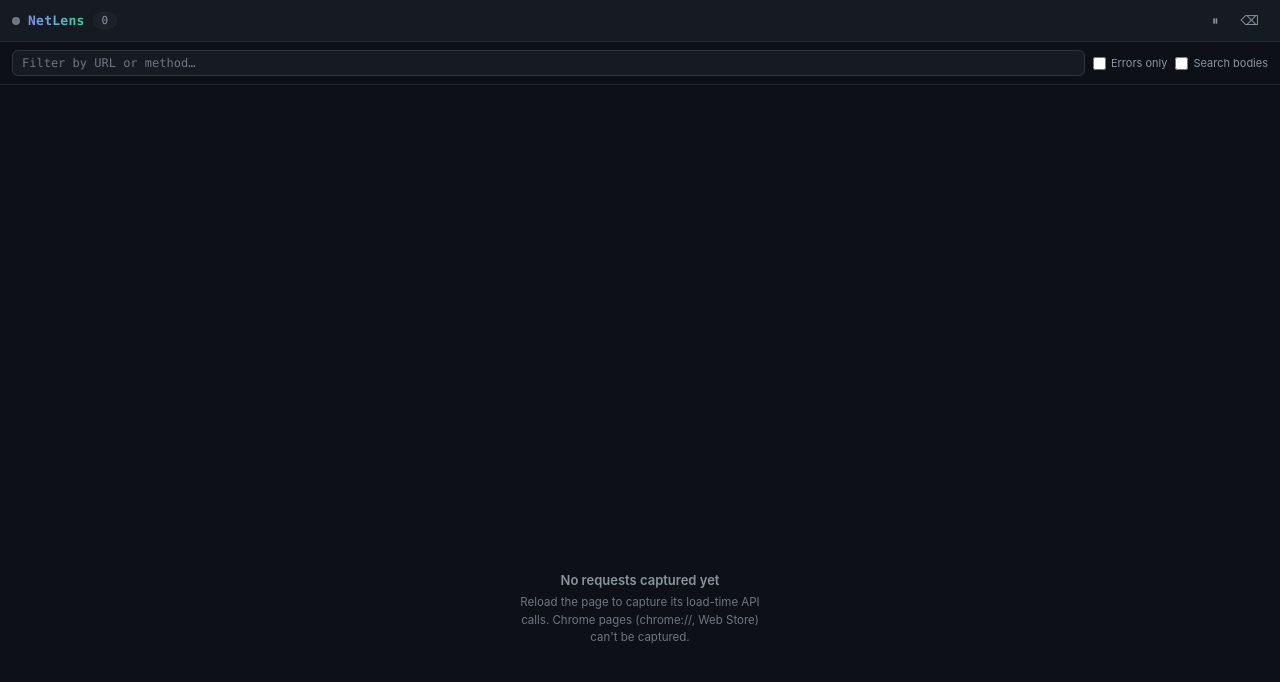
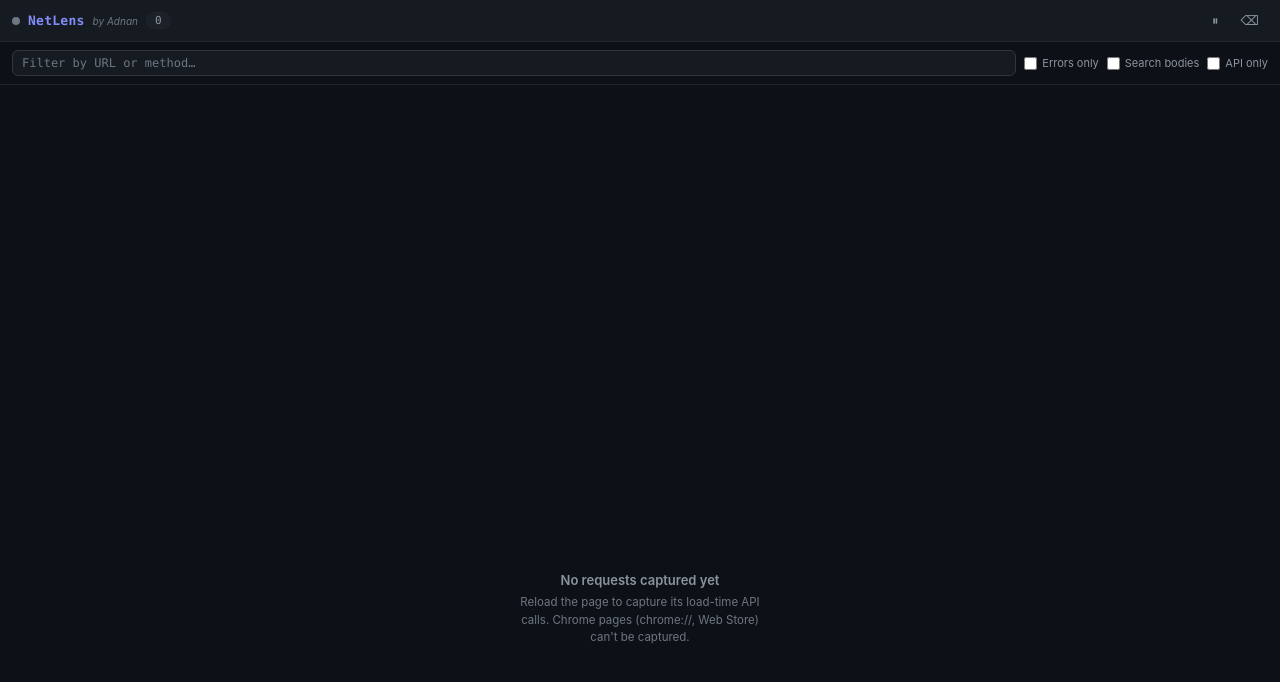
Before and after one commit to Armstain/NetLens, a browser extension: page sidepanel.html in a window 1280 px wide. Drawn offline with Linux system fonts and the light colour scheme.

Commit message:
updated sidebar

```diff
--- a/sidepanel.css
+++ b/sidepanel.css
@@ -49,10 +49,14 @@ body { display: flex; flex-direction: column; }
   font-weight: 600;
   font-size: 13px;
   letter-spacing: 0.02em;
-  background: linear-gradient(90deg, var(--indigo), var(--emerald));
-  -webkit-background-clip: text;
-  background-clip: text;
-  color: transparent;
+  color: var(--indigo);
+}
+
+.credit {
+  font-family: var(--sans);
+  font-size: 10px;
+  color: var(--faint);
+  font-style: italic;
 }
 
 .pulse {
@@ -127,6 +131,7 @@ body { display: flex; flex-direction: column; }
 }
 .errors-toggle input { accent-color: var(--red); cursor: pointer; }
 .bodies-toggle input { accent-color: var(--indigo); }
+.api-toggle input { accent-color: var(--emerald); }
 
 /* ------------------------------------------------------------------ list */
 .list {
--- a/sidepanel.html
+++ b/sidepanel.html
@@ -11,6 +11,7 @@
     <div class="brand">
       <span class="pulse" id="pulse" title="Capture activity"></span>
       <span class="brand-name">NetLens</span>
+      <span class="credit">by Adnan</span>
       <span class="count" id="count">0</span>
     </div>
     <div class="controls">
@@ -29,6 +30,10 @@
       <input type="checkbox" id="bodySearch" />
       <span>Search bodies</span>
     </label>
+    <label class="errors-toggle api-toggle" title="Only show JSON/XML API responses">
+      <input type="checkbox" id="apiOnly" />
+      <span>API only</span>
+    </label>
   </div>
 
   <main id="list" class="list" aria-live="polite"></main>
--- a/sidepanel.js
+++ b/sidepanel.js
@@ -11,6 +11,7 @@
   const filterEl = document.getElementById('filter');
   const errorsOnlyEl = document.getElementById('errorsOnly');
   const bodySearchEl = document.getElementById('bodySearch');
+  const apiOnlyEl = document.getElementById('apiOnly');
   const pauseBtn = document.getElementById('pauseBtn');
   const clearBtn = document.getElementById('clearBtn');
 
@@ -43,6 +44,10 @@
 
   function isError(d) {
     return d.failed || d.status === 0 || d.status >= 400;
+  }
+
+  function isApi(d) {
+    return /json|xml|graphql/i.test(d.contentType || '');
   }
 
   function pathOf(url) {
@@ -245,6 +250,7 @@
     row.className = `row ${statusClass(d)}`;
     row.dataset.hay = `${d.method} ${d.url}`.toLowerCase();
     row.dataset.err = isError(d) ? '1' : '0';
+    row.dataset.api = isApi(d) ? '1' : '0';
 
     const head = document.createElement('div');
     head.className = 'row-head';
@@ -345,10 +351,12 @@
     const q = filterEl.value.trim().toLowerCase();
     const errOnly = errorsOnlyEl.checked;
     const searchBodies = bodySearchEl.checked;
+    const apiOnly = apiOnlyEl.checked;
     for (const { data, el } of entries) {
       const matchesText =
         !q || el.dataset.hay.includes(q) || (searchBodies && bodyHay(data).includes(q));
-      const matches = matchesText && (!errOnly || el.dataset.err === '1');
+      const matches =
+        matchesText && (!errOnly || el.dataset.err === '1') && (!apiOnly || el.dataset.api === '1');
       el.style.display = matches ? '' : 'none';
     }
   }
@@ -362,6 +370,7 @@
   filterEl.addEventListener('input', scheduleFilter);
   errorsOnlyEl.addEventListener('change', applyFilter);
   bodySearchEl.addEventListener('change', applyFilter);
+  apiOnlyEl.addEventListener('change', applyFilter);
 
   // ------------------------------------------------------------- ingest
   function addEntries(batch) {
```
Also changed, not shown: icons/icon128.png, icons/icon16.png, icons/icon48.png, 1 other file.
